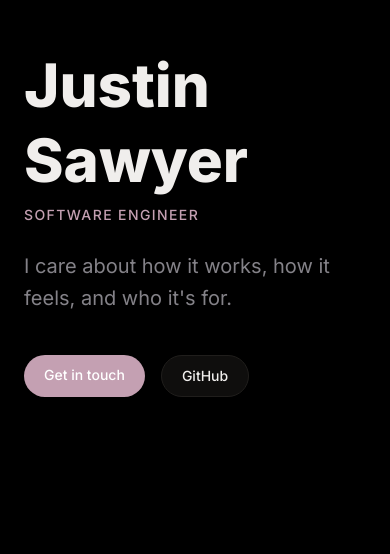
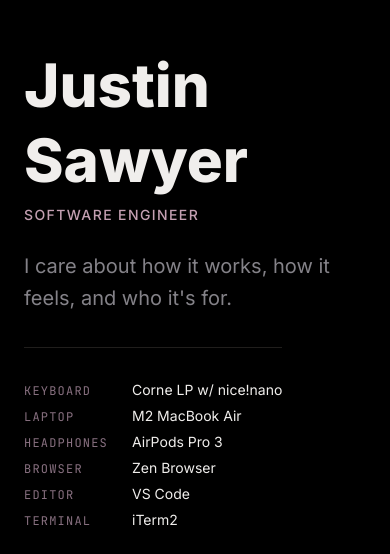
Before and after one commit to jussaw/jussaw-app, a Next.js app in the folder web/: page / in a window 390 px wide. Shown: the part 290-844 px from the top of the page. Built offline with nearby package versions, Linux system fonts and the light colour scheme.

Commit message:
feat: add custom favicon and current kit section to hero
- Add dot mark SVG favicon (dark circle, mauve inner dot, "J" center)
- Add KitItem type and kit data to content.ts
- Replace hero CTA buttons with current kit list (keyboard, laptop, editor, terminal, headphones, browser)

```diff
--- a/web/src/components/sections/Hero.tsx
+++ b/web/src/components/sections/Hero.tsx
@@ -11,7 +11,7 @@ interface HeroProps {
 }
 
 export default function Hero({ id, layout = "centered", headingStyle = "serif-elegant" }: HeroProps) {
-  const { person } = siteContent;
+  const { person, kit } = siteContent;
   const ref = useRef<HTMLDivElement>(null);
   useScrollReveal(ref);
 
@@ -63,31 +63,28 @@ export default function Hero({ id, layout = "centered", headingStyle = "serif-el
         >
           {person.tagline}
         </p>
-        <div className={`mt-10 flex gap-4 ${isCenter ? "justify-center" : "justify-start"}`}>
-          <a
-            href={`mailto:${person.email}`}
-            className="px-5 py-2.5 rounded-full text-sm font-medium transition-opacity hover:opacity-80"
-            style={{
-              background: "var(--color-accent)",
-              color: "#fff",
-            }}
+        {kit.length > 0 && (
+          <div
+            className="mt-8 pt-8 border-t inline-block"
+            style={{ borderColor: "var(--color-border)" }}
           >
-            Get in touch
-          </a>
-          <a
-            href={person.github}
-            target="_blank"
-            rel="noopener noreferrer"
-            className="px-5 py-2.5 rounded-full text-sm font-medium border transition-colors hover:opacity-80"
-            style={{
-              borderColor: "var(--color-border)",
-              color: "var(--color-text-primary)",
-              background: "var(--color-surface)",
-            }}
-          >
-            GitHub
-          </a>
-        </div>
+            <dl className="flex flex-col gap-1.5">
+              {kit.map((item) => (
+                <div key={item.label} className="flex items-baseline gap-3">
+                  <dt
+                    className="text-xs uppercase tracking-widest w-24 shrink-0"
+                    style={{ fontFamily: "var(--font-mono)", color: "var(--color-accent-muted, var(--color-accent))" }}
+                  >
+                    {item.label}
+                  </dt>
+                  <dd className="text-sm" style={{ color: "var(--color-text-primary)" }}>
+                    {item.value}
+                  </dd>
+                </div>
+              ))}
+            </dl>
+          </div>
+        )}
       </div>
     </section>
   );
--- a/web/src/data/content.ts
+++ b/web/src/data/content.ts
@@ -16,6 +16,11 @@ export interface HobbyEntry {
   emoji: string;
 }
 
+export interface KitItem {
+  label: string;
+  value: string;
+}
+
 export interface SiteContent {
   person: {
     name: string;
@@ -29,6 +34,7 @@ export interface SiteContent {
   skills: Skill[];
   experience: ExperienceEntry[];
   hobbies: HobbyEntry[];
+  kit: KitItem[];
 }
 
 export const siteContent: SiteContent = {
@@ -121,4 +127,12 @@ export const siteContent: SiteContent = {
     { label: "Hiking", emoji: "🥾" },
     { label: "Snowboarding", emoji: "🏂" },
   ],
+  kit: [
+    { label: "keyboard", value: "Corne LP w/ nice!nano" },
+    { label: "laptop", value: "M2 MacBook Air" },
+    { label: "headphones", value: "AirPods Pro 3" },
+    { label: "browser", value: "Zen Browser" },
+    { label: "editor", value: "VS Code" },
+    { label: "terminal", value: "iTerm2" },
+  ],
 };
```
Also changed, not shown: web/src/app/icon.svg (added).
